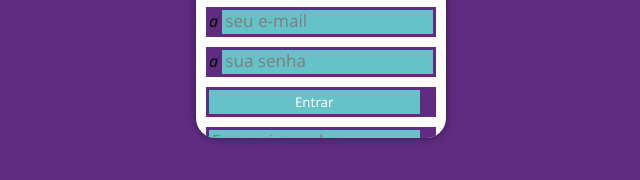
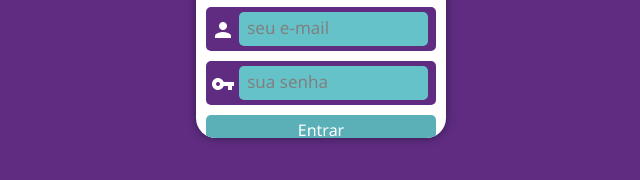
Before and after one commit to CauanFailla/projeto-login, a plain HTML site: page index.html in a window 1280 px wide. Shown: the part 512-692 px from the top of the page, without its empty margins (319-959 px from the left). Drawn offline with Linux system fonts and the light colour scheme.

Commit message:
finalizando os inputs do formulario

```diff
--- a/estilos/style.css
+++ b/estilos/style.css
@@ -61,18 +61,62 @@ main {
     text-align: justify;
 }
 
-#login > #formulario > form > div {
+
+
+#login > #formulario > form > .prin {
     margin-top: 10px;
     background-color: var(--cor1);
-    padding: 3px;
+    padding: 5px;
+    border-radius: 5px;
 }
 
-#login input {
+#login span {
+    vertical-align: middle;
+    color: white;
+}
+
+#login #isenha, #iemail {
     background-color: #65c2c9;
+    border: none;
+    padding: 8px;
+    width: 86%;
+    border-radius: 5px;
+}
+
+#login > #formulario > form > #enviar > input {
+    background-color: #5ab0b6;
+    margin-top: 10px;
+    border: none;
+    width: 100%;
+    height: 30px;
+    border-radius: 5px;
     color: white;
-    border: none;
-    padding: 3px;
-    width: 94%;
+    font-size: 16px;
+}
+
+#login > #formulario > form > #enviar > input:hover {
+    background-color: var(--cor3);
+    cursor: pointer;
+}
+
+#login > #formulario > form > #esqs {
+    background-color: white;
+    border: 1px solid var(--cor3);
+    width: 100%;
+    height: 30px;
+    text-align: center;
+    margin-top: 10px;
+    border-radius: 5px;
+}
+
+#login > #formulario > form > #esqs > a {
+    color: #3f7d81;
+    text-decoration: none;
+}
+
+#login > #formulario > form > #esqs:hover {
+    background-color: #79e1e9;
+    cursor: pointer;
 }
 
 ::placeholder {
--- a/index.html
+++ b/index.html
@@ -18,16 +18,16 @@
                 <h1>Login</h1>
                 <p>Bem-vindo(a) novamente, faça login para acessar sua conta e poder fazer as configurações do seu ambiente </p>
                 <form method="post" action="dados.php">
-                    <div>
-                        <i>a</i>
+                    <div class="prin">
+                        <span class="material-icons">person</span>
                         <input type="email" name="email" id="iemail" placeholder="seu e-mail" required>
                     </div>
-                    <div>
-                        <i>a</i>
-                        <input type="password" name="senha" id="isenha" placeholder="sua senha" required>
+                    <div class="prin">
+                        <span class="material-icons">vpn_key</span>
+                        <input type="password" name="senha" id="isenha" placeholder="sua senha" required minlength="8">
                     </div>
-                    <div><input type="submit" value="Entrar"></div>
-                    <div><input type="text" name="essen" id="iessen" placeholder="Esqueci a senha"></div>
+                    <div id="enviar"><input type="submit" value="Entrar" id="ien"></div>
+                    <div id="esqs"><a href="esqueci.html">Esqueci a senha</a></div>
                 </form>
             </div>
         </section>
```
